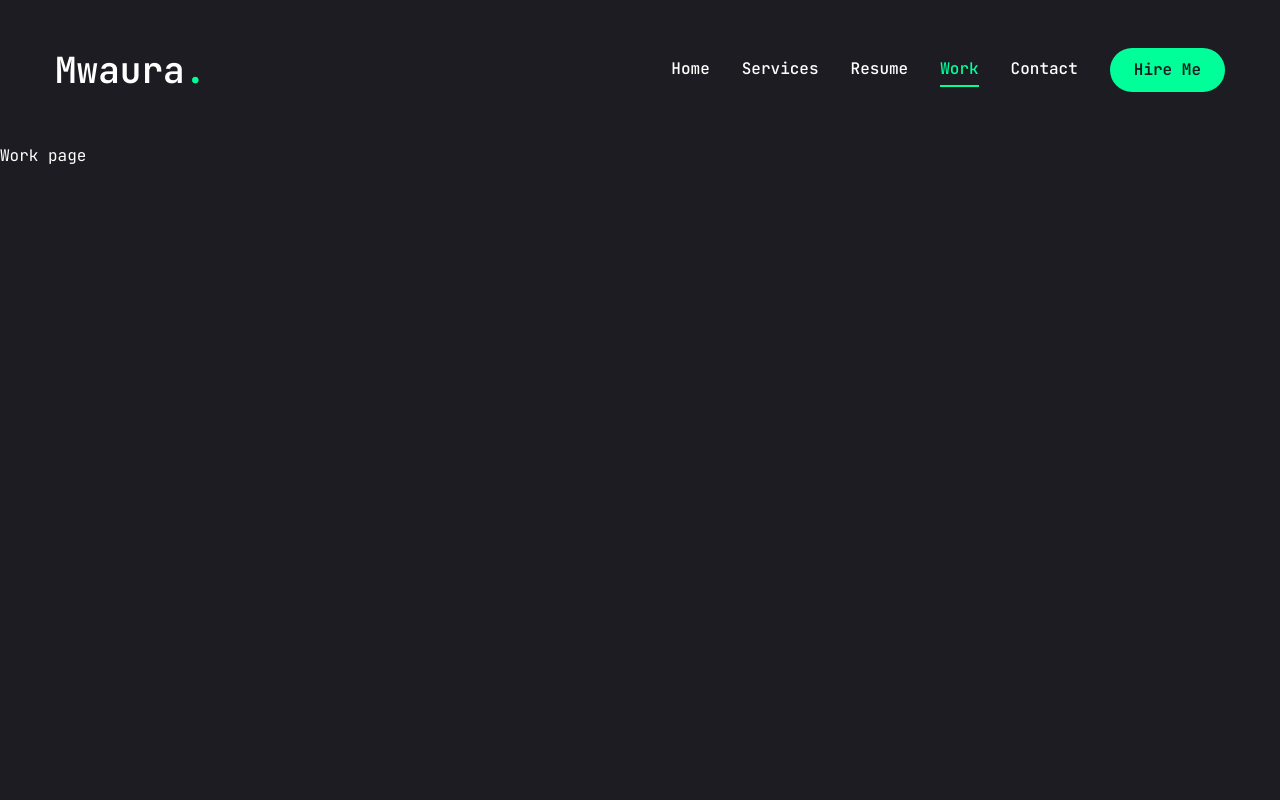
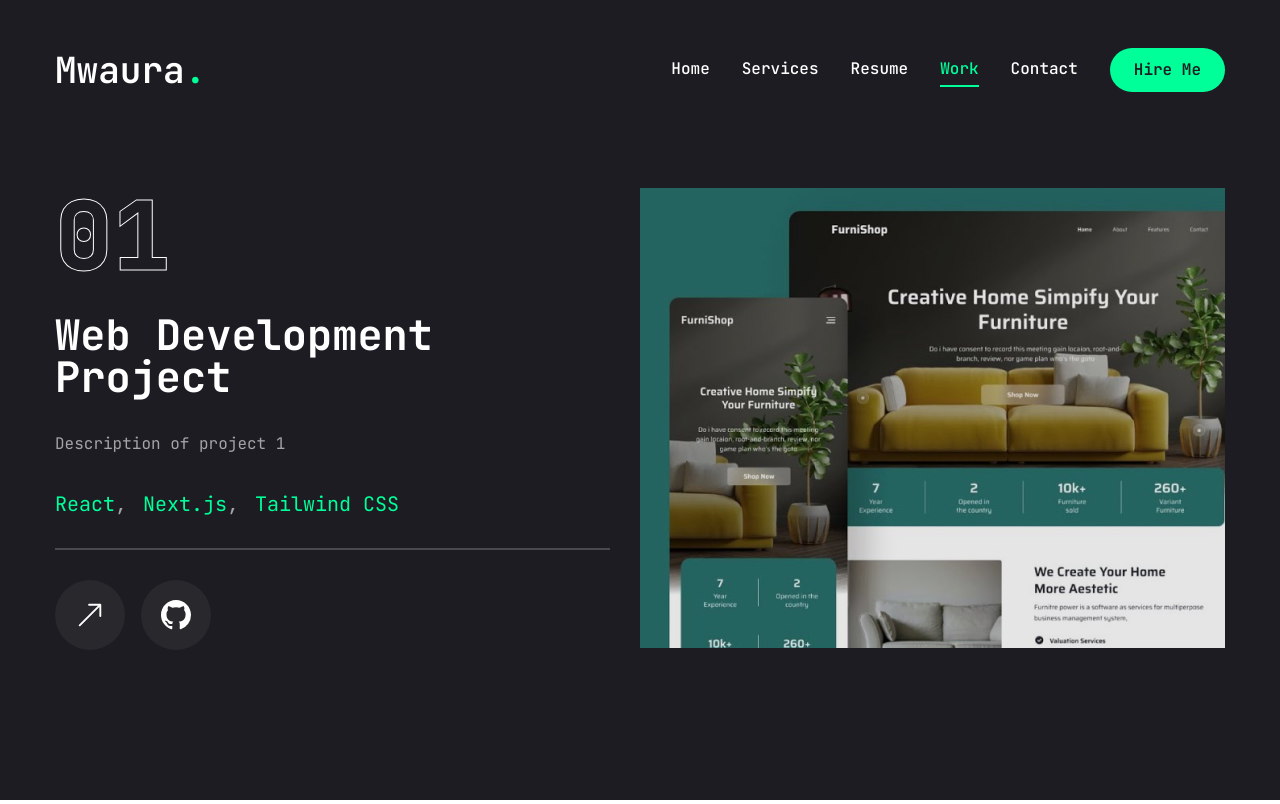
Before and after one commit to robynroby/portfolio-ms, a Next.js app: page /work in a window 1280 px wide. Built offline with nearby package versions, Linux system fonts and the light colour scheme.

Commit message:
projects page completed

```diff
--- a/package.json
+++ b/package.json
@@ -24,6 +24,7 @@
     "react-countup": "^6.5.3",
     "react-dom": "^18",
     "react-icons": "^5.2.1",
+    "swiper": "^11.1.4",
     "tailwind-merge": "^2.3.0",
     "tailwindcss-animate": "^1.0.7"
   },
--- a/src/app/work/page.jsx
+++ b/src/app/work/page.jsx
@@ -1,7 +1,207 @@
+"use client";
+
+import { Tooltip, TooltipContent, TooltipProvider, TooltipTrigger } from "@/components/ui/tooltip";
+import WorkSliderBtns from "@/components/WorkSliderBtns";
+import { motion } from "framer-motion";
+import Image from "next/image";
+import Link from "next/link";
+import { useState } from "react";
+import { BsArrowUpRight, BsGithub } from "react-icons/bs";
+import 'swiper/css';
+import { Swiper, SwiperSlide } from "swiper/react";
+
+const projects = [
+    {
+        num: "01",
+        title: "Project 1",
+        category: "Web Development",
+        description: "Description of project 1",
+        image: "/work/thumb1.png",
+        stack: [{ name: "React" }, { name: "Next.js" }, { name: "Tailwind CSS" }],
+        live: "",
+        github: "",
+    },
+    {
+        num: "02",
+        title: "Project 2",
+        category: "Web Development",
+        description: "Description of project 2",
+        image: "/work/thumb2.png",
+        stack: [{ name: "React" }, { name: "Next.js" }, { name: "Tailwind CSS" }],
+        live: "",
+        github: "",
+    },
+    {
+        num: "03",
+        title: "Project 3",
+        category: "Web Development",
+        description: "Description of project 3",
+        image: "/work/thumb3.png",
+        stack: [{ name: "React" }, { name: "Next.js" }, { name: "Tailwind CSS" }],
+        live: "",
+        github: "",
+    },
+    {
+        num: "04",
+        title: "Project 4",
+        category: "Web Development",
+        description: "Description of project 4",
+        image: "/work/thumb1.png",
+        stack: [{ name: "React" }, { name: "Next.js" }, { name: "Tailwind CSS" }],
+        live: "",
+        github: "",
+    },
+    {
+        num: "05",
+        title: "Project 5",
+        category: "Web Development",
+        description: "Description of project 5",
+        image: "/work/thumb2.png",
+        stack: [{ name: "React" }, { name: "Next.js" }, { name: "Tailwind CSS" }],
+        live: "",
+        github: "",
+    },
+    {
+        num: "06",
+        title: "Project 6",
+        category: "Web Development",
+        description: "Description of project 6",
+        image: "/work/thumb3.png",
+        stack: [{ name: "React" }, { name: "Next.js" }, { name: "Tailwind CSS" }],
+        live: "",
+        github: "",
+    },
+    {
+        num: "07",
+        title: "Project 7",
+        category: "Web Development",
+        description: "Description of project 7",
+        image: "/work/thumb1.png",
+        stack: [{ name: "React" }, { name: "Next.js" }, { name: "Tailwind CSS" }],
+        live: "",
+        github: "",
+    },
+    {
+        num: "08",
+        title: "Project 8",
+        category: "Web Development",
+        description: "Description of project 8",
+        image: "/work/thumb2.png",
+        stack: [{ name: "React" }, { name: "Next.js" }, { name: "Tailwind CSS" }],
+        live: "",
+        github: "",
+    },
+]
 
 const Work = () => {
+    const [project, setProject] = useState(projects[0]);
+
+    const handleSlideChange = (swiper) => {
+        const currentIndex = swiper.activeIndex;
+
+        setProject(projects[currentIndex]);
+    };
+
     return (
-        <div>Work page</div>
+        <motion.section
+            initial={{ opacity: 0 }}
+            animate={{
+                opacity: 1,
+                transition: {
+                    duration: 0.4,
+                    delay: 2.4,
+                    ease: "easeIn"
+                },
+            }}
+            className="min-h-[80vh] flex flex-col justify-center py-12 xl:px-0"
+        >
+            <div className="container mx-auto">
+                <div className="flex flex-col xl:flex-row xl:gap-[30px]">
+                    <div className="w-full xl:w-[50%] xl:h-[460px] flex flex-col xl:justify-between order-2 xl:order-none">
+                        <div className="flex flex-col gap-[30px] h-[50%]">
+                            {/* outline num */}
+                            <div className="text-8xl leading-none font-extrabold text-transparent text-outline">
+                                {project.num}
+                            </div>
+                            {/* category */}
+                            <h2 className="text-[42px] text-white font-bold leading-none group-hover:text-accent transition-all duration-500 capitalize">
+                                {project.category} project
+                            </h2>
+                            {/* description */}
+                            <p className="text-white/60">
+                                {project.description}
+                            </p>
+                            <ul className="flex gap-4">
+                                {project.stack.map((item, index) => {
+                                    return <li key={index} className="text-xl text-accent">
+                                        {item.name}
+                                        {index !== project.stack.length - 1 && <span className="text-white/60">,</span>}
+                                    </li>
+                                })}
+                            </ul>
+                            <div className="border border-white/20"></div>
+                            {/* buttons */}
+                            <div className="flex items-center gap-4">
+                                <Link href={project.live}>
+                                    <TooltipProvider delayDuration={100}>
+                                        <Tooltip>
+                                            <TooltipTrigger className="w-[70px] h-[70px] rounded-full bg-white/5 flex justify-center items-center group">
+                                                <BsArrowUpRight className="text-white text-3xl group-hover:text-accent" />
+                                            </TooltipTrigger>
+                                            <TooltipContent>
+                                                <p>Live project</p>
+                                            </TooltipContent>
+                                        </Tooltip>
+                                    </TooltipProvider>
+                                </Link>
+                                {/* github */}
+                                <Link href={project.github}>
+                                    <TooltipProvider delayDuration={100}>
+                                        <Tooltip>
+                                            <TooltipTrigger className="w-[70px] h-[70px] rounded-full bg-white/5 flex justify-center items-center group">
+                                                <BsGithub className="text-white text-3xl group-hover:text-accent" />
+                                            </TooltipTrigger>
+                                            <TooltipContent>
+                                                <p>Github Repo</p>
+                                            </TooltipContent>
+                                        </Tooltip>
+                                    </TooltipProvider>
+                                </Link>
+                            </div>
+                        </div>
+                    </div>
+                    <div className="w-full xl:w-[50%]">
+                        <Swiper
+                            spaceBetween={30}
+                            slidesPerView={1}
+                            className="xl:h-[520px] mb-12"
+                            onSlideChange={handleSlideChange}
+                        >
+                            {projects.map((project, index) => {
+                                return (
+                                    <SwiperSlide key={index} className="w-full">
+                                        <div className="h-[460px] relative group flex justify-center items-center bg-pink-50/20">
+                                            {/* overaly */}
+                                            <div className="top-0 absolute bottom-0 w-full bg-black/10 z-10"></div>
+                                            <div className="relative w-full h-full">
+                                                <Image
+                                                    src={project.image}
+                                                    alt={project.title}
+                                                    fill
+                                                    className="object-cover"
+                                                />
+                                            </div>
+                                        </div>
+                                    </SwiperSlide>
+                                )
+                            })}
+                            {/* slider buttons */}
+                            <WorkSliderBtns containerStyles="flex gap-2 absolute right-0 bottom-[calc(50%_-_22px)] xl:bottom-0 z-20 w-full justify-between xl:w-max xl:justify-none" btnStyles="bg-accent hover:bg-accent-hover text-primary text-[22px] w-[44px] flex justify-center items-center transition-all"/>
+                        </Swiper>
+                    </div>
+                </div>
+            </div>
+        </motion.section>
     )
 }
 
--- /dev/null
+++ b/src/components/WorkSliderBtns.jsx
@@ -0,0 +1,23 @@
+"use clients";
+
+import { PiCaretLeftBold, PiCaretRightBold } from "react-icons/pi";
+import { useSwiper } from "swiper/react";
+
+
+const WorkSliderBtns = (containerStyles, btnStyles, iconsStyles) => {
+
+    const swiper = useSwiper();
+
+    return (
+        <div className={containerStyles}>
+            <button className={btnStyles} onClick={() => swiper.slidePrev()}>
+                <PiCaretLeftBold className={iconsStyles} />
+            </button>
+            <button className={btnStyles} onClick={() => swiper.slideNext()}>
+                <PiCaretRightBold className={iconsStyles} />
+            </button>
+        </div>
+    )
+}
+
+export default WorkSliderBtns
```
Also changed, not shown: 1 other file (tests, documents, lock files or other folders).
